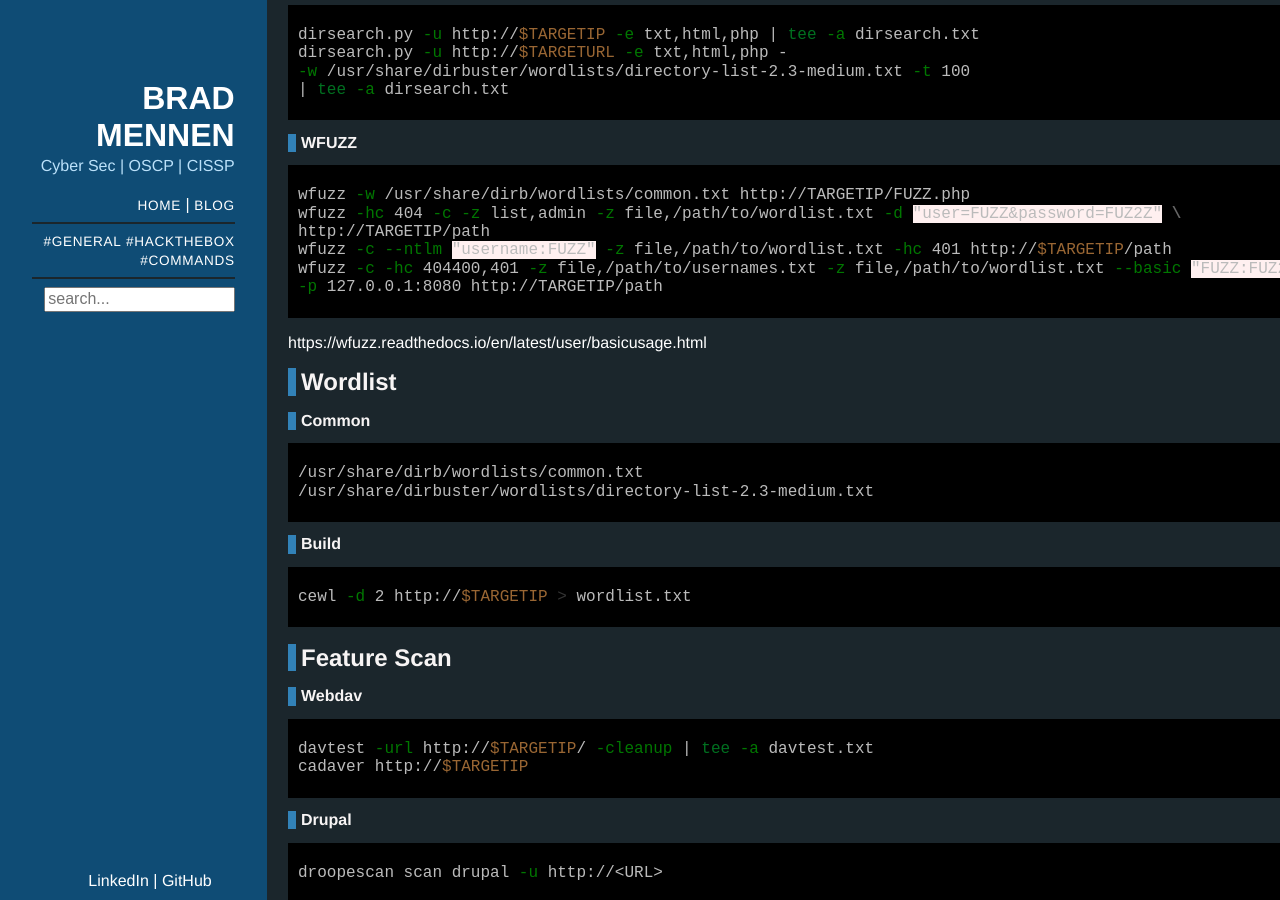
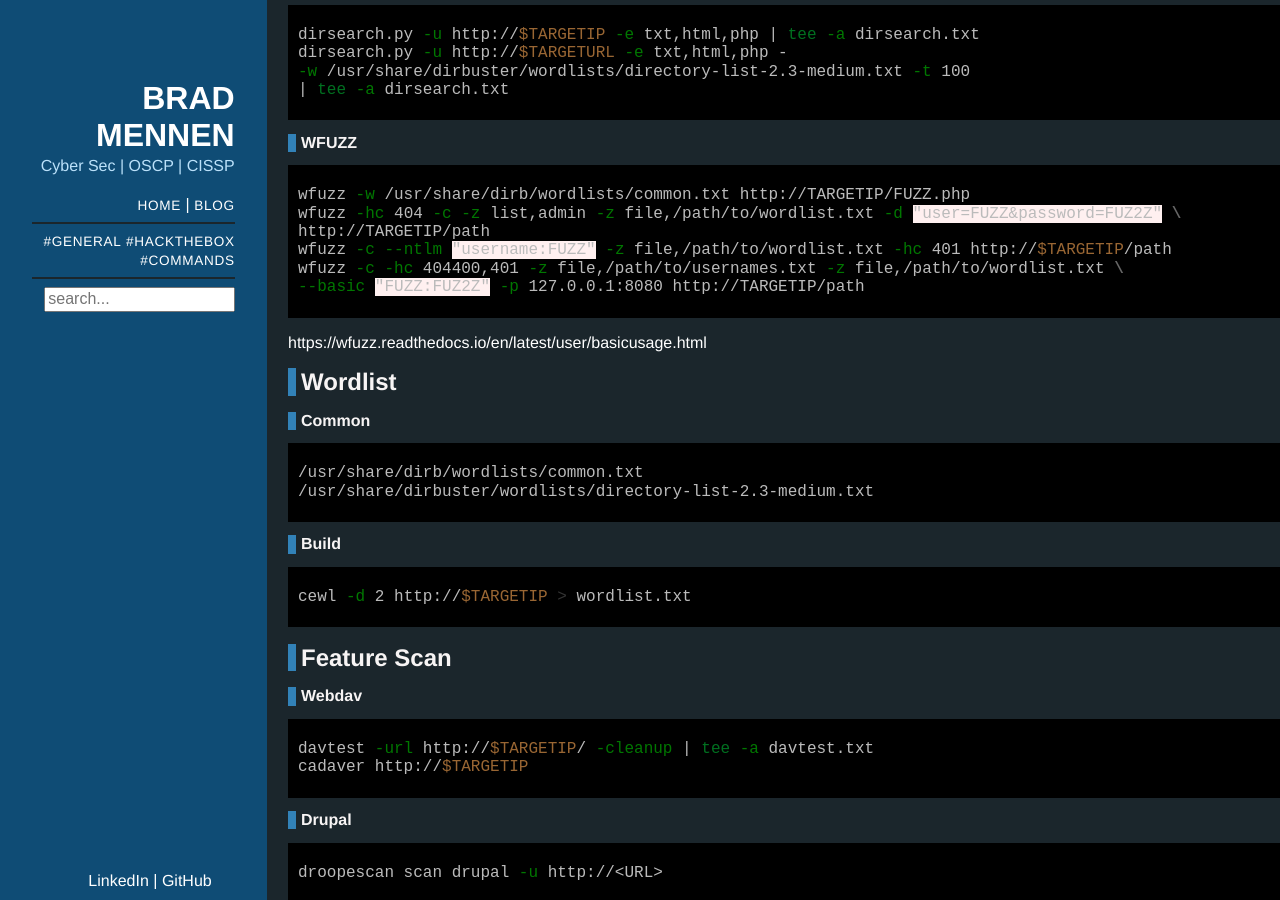
Before and after one commit to Butl3r/butl3r.github.io, a Jekyll site: the page built from _posts/2020-08-10-http-enumeration.md, in a window 1280 px wide and 900 px high, scrolled down 764 px. Built offline with Jekyll 4.4.1, drawn with Linux system fonts in a browser that asks for light colours; nearby versions of some CDN libraries.

````diff
--- a/_posts/2020-08-10-http-enumeration.md
+++ b/_posts/2020-08-10-http-enumeration.md
@@ -58,8 +58,8 @@ wfuzz -w /usr/share/dirb/wordlists/common.txt http://TARGETIP/FUZZ.php
 wfuzz -hc 404 -c -z list,admin -z file,/path/to/wordlist.txt -d "user=FUZZ&password=FUZ2Z" \
 http://TARGETIP/path
 wfuzz -c --ntlm "username:FUZZ" -z file,/path/to/wordlist.txt -hc 401 http://$TARGETIP/path
-wfuzz -c -hc 404400,401 -z file,/path/to/usernames.txt -z file,/path/to/wordlist.txt --basic "FUZZ:FUZ2Z" \
--p 127.0.0.1:8080 http://TARGETIP/path
+wfuzz -c -hc 404400,401 -z file,/path/to/usernames.txt -z file,/path/to/wordlist.txt \
+--basic "FUZZ:FUZ2Z" -p 127.0.0.1:8080 http://TARGETIP/path
 ```
 
 [https://wfuzz.readthedocs.io/en/latest/user/basicusage.html](https://wfuzz.readthedocs.io/en/latest/user/basicusage.html)
````
